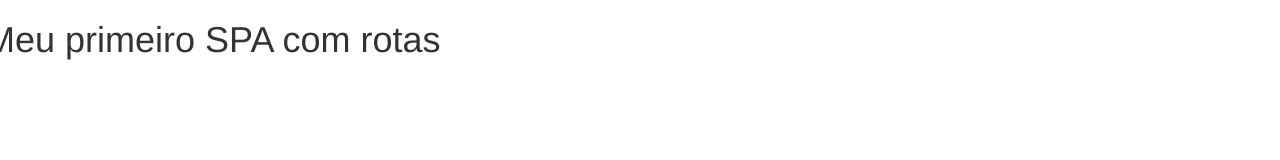
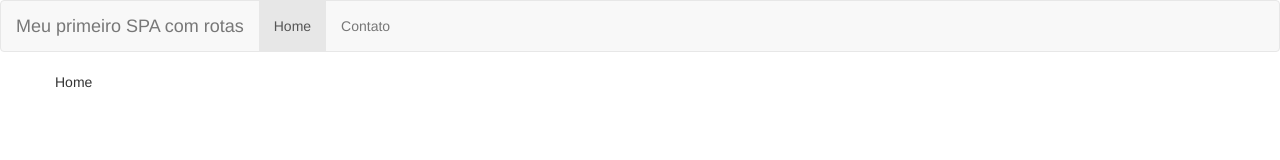
Before and after one commit to squeiroz/rotas, a website: page index.html at #!/home in a window 1280 px wide. Drawn offline with nearby package versions, Linux system fonts and the light colour scheme; some packages are replaced by stand-ins of ours.

Commit message:
Alteracao para ficar com a mesma estrutura de contato.html

```diff
--- a/view/home.html
+++ b/view/home.html
@@ -1,3 +1,9 @@
-<div class="row">
-	<h1>{{ titulo }}</h1>
+<div ng-include="'view/_include/_nav.html'"></div>
+
+<div class="container">
+
+	<div class="row">
+		{{ routeName }}
+	</div>
+
 </div>
```
